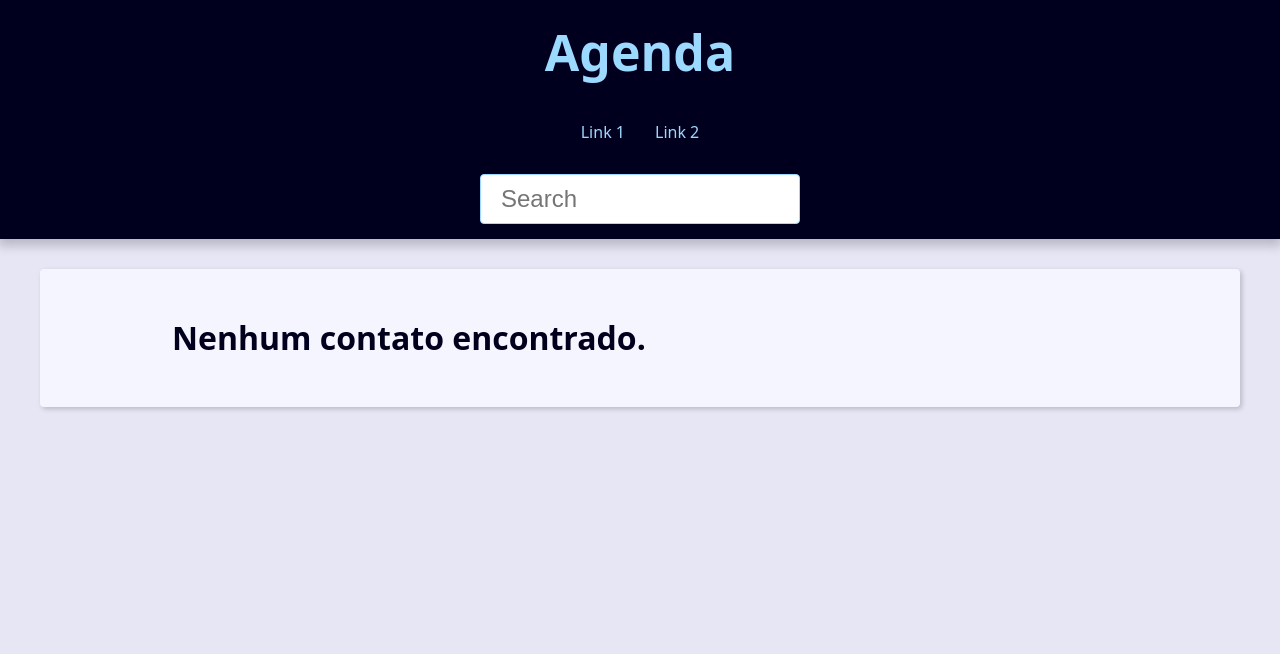
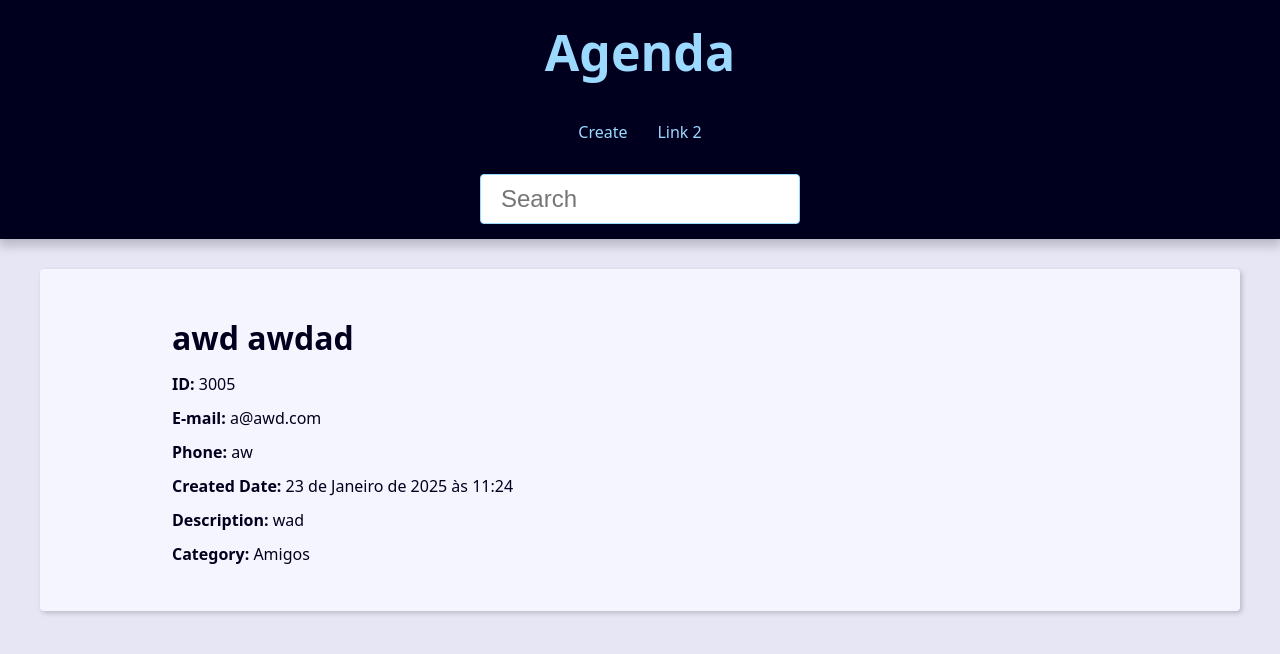
Before and after one commit to GravityProtogen/adjenda, a Django app: page /contact/3005/ in a window 1280 px wide. Shown: the top 654 px of the page. Run offline with Django 5.2, Linux system fonts and the light colour scheme; data comes from the database, SQL or seed files in the repository; both versions use the stored data as it was after the commit.

Commit message:
Atualizar contatos e concertando visualizar contatos

```diff
--- a/base_templates/global/partials/_header.html
+++ b/base_templates/global/partials/_header.html
@@ -8,8 +8,8 @@
   <nav class="menu">
     <ul class="menu-list">
       <li class="menu-item">
-          <a href="" class="menu-link">
-            Link 1
+        <a href="{% url 'contact:create' %}" class="menu-link">
+          Create
         </a>
       </li>
       <li class="menu-item">
--- a/contact/templates/contact/contact.html
+++ b/contact/templates/contact/contact.html
@@ -1,56 +1,16 @@
 {% extends 'global/base.html' %}
 
 {% block content %}
-  {% if contacts %}
-    <div class="responsive-table">
-      <table class="contacts-table">
-        <caption class="table-caption ">
-          Contacts
-        </caption>
+  <div class="single-contact">
+    <h1 class="single-contact-name">
+      {{ contact.first_name }} {{ contact.last_name }}
+    </h1>
 
-        <thead>
-          <tr class="table-row table-row-header">
-            <th class="table-header">ID</th>
-            <th class="table-header">First Name</th>
-            <th class="table-header">Last Name</th>
-            <th class="table-header">Phone</th>
-            <th class="table-header">E-mail</th>
-          </tr>
-        </thead>
-
-        <tbody>
-          {% for contact in contacts %}
-            <tr class="table-row">
-              <td class="table-cel">
-                <a
-                  class="table-link"
-                  href="{% url 'contact:contact' contact.id %}"
-                >
-                  {{ contact.id }}
-                </a>
-              </td>
-              <td class="table-cel">
-                {{ contact.first_name }}
-              </td>
-              <td class="table-cel">
-                {{ contact.last_name }}
-              </td>
-              <td class="table-cel">
-                {{ contact.phone }}
-              </td>
-              <td class="table-cel">
-                {{ contact.email }}
-              </td>
-            </tr>
-          {% endfor %}
-        </tbody>
-      </table>
-    </div>
-  {% else %}
-    <div class="single-contact">
-      <h1 class="single-contact-name">
-        Nenhum contato encontrado.
-      </h1>
-    </div>
-  {% endif %}
+    <p><b>ID:</b> {{ contact.id }}</p>
+    <p><b>E-mail:</b> {{ contact.email }}</p>
+    <p><b>Phone:</b> {{ contact.phone }}</p>
+    <p><b>Created Date:</b> {{ contact.created_date }}</p>
+    <p><b>Description:</b> {{ contact.description }}</p>
+    <p><b>Category:</b> {{ contact.category.name }}</p>
+  </div>
 {% endblock content %}
--- a/contact/templates/contact/create.html
+++ b/contact/templates/contact/create.html
@@ -6,7 +6,7 @@
     <h2>Contact</h2>
 
     <form
-      action="{% url 'contact:create' %}"
+      action="{{ form_action }}"
       method="POST"
       enctype="multipart/form-data"
     >
--- a/contact/urls.py
+++ b/contact/urls.py
@@ -12,4 +12,5 @@ urlpatterns = [
     # contact (CRUD)
     path('contact/<int:contact_id>/', views.contact, name='contact'),
     path('contact/create/', views.create, name='create'),
+    path('contact/<int:contact_id>/update/', views.update, name='update'),
 ]
```
Also changed, not shown: contact/views/contact_forms.py (+47 -5 lines), db.sqlite3. Lines whose indentation alone changed are shown as unchanged.
